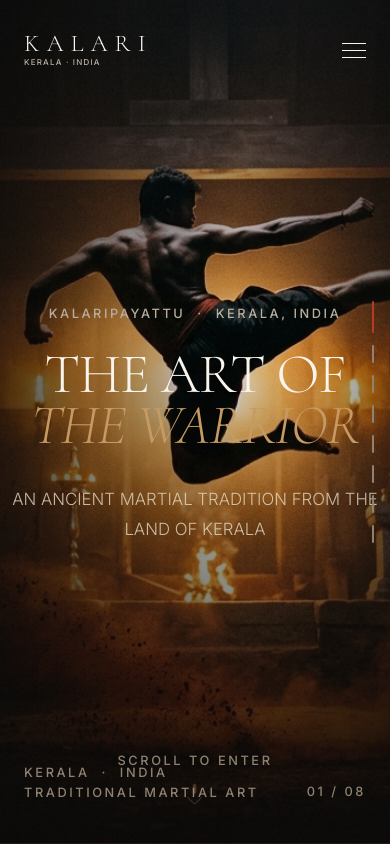
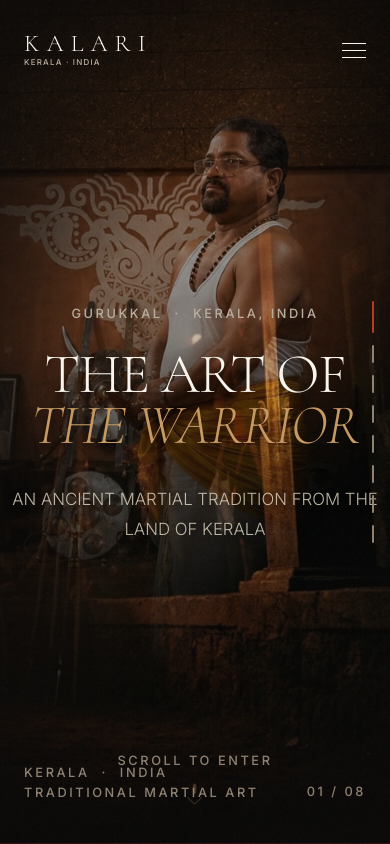
Before and after one commit to brixsoftworks/kalari-site, a Next.js app: page / in a window 390 px wide. Shown: the top 844 px of the page. Built offline with nearby package versions, Linux system fonts and the light colour scheme.

Commit message:
feat: Add Gurukkal photo to Hero background and dynamically merge it with the warrior image using a gradient mask

```diff
--- a/components/sections/Hero.tsx
+++ b/components/sections/Hero.tsx
@@ -28,7 +28,7 @@ export default function Hero() {
     const isMobile = window.innerWidth < 768;
 
     const ctx = gsap.context(() => {
-      // Zoom effect on scroll
+      // Zoom warrior background layer on scroll
       gsap.to(layer1Ref.current, {
         scale: isMobile ? 1.25 : 1.35,
         ease: "none",
@@ -40,10 +40,9 @@ export default function Hero() {
         },
       });
 
-      if (!isMobile) {
-        // Zoom cutout faster on desktop for 3D parallax
+      // Zoom Gurukkal foreground layer at a different rate for parallax separation
       gsap.to(layer3Ref.current, {
-          scale: 1.45,
+        scale: isMobile ? 1.22 : 1.48,
         ease: "none",
         scrollTrigger: {
           trigger: containerRef.current,
@@ -52,7 +51,6 @@ export default function Hero() {
           scrub: true,
         },
       });
-      }
     }, containerRef);
 
     return () => ctx.revert();
@@ -85,9 +83,9 @@ export default function Hero() {
       const scrollY = window.scrollY;
 
       // Camera orbital panning driven by scroll
-      const cameraX = -scrollY * 0.45; // Camera moves to the right, shifting world to the left
+      const cameraX = -scrollY * 0.45;
       const cameraY = scrollY * 0.12;
-      const cameraRotY = scrollY * 0.045; // Orbit camera rotation around Y-axis
+      const cameraRotY = scrollY * 0.045;
       const cameraRotX = scrollY * -0.012;
 
       const totalRotX = (currentY * -6) + cameraRotX;
@@ -98,15 +96,16 @@ export default function Hero() {
         bgRef.current.style.transform = `perspective(1200px) rotateX(${totalRotX}deg) rotateY(${totalRotY}deg) translate3d(${cameraX}px, ${cameraY}px, 0)`;
       }
       if (layer1Ref.current) {
-        // Multi-layered depth shifts
+        // Leaping warrior shifts deeper
         layer1Ref.current.style.transform = `translate3d(${currentX * -15}px, ${currentY * -15}px, -150px)`;
       }
       if (layer2Ref.current) {
         layer2Ref.current.style.transform = `translate3d(${currentX * 18}px, ${currentY * 18}px, -30px)`;
       }
       if (layer3Ref.current) {
-        const warriorZ = 100 + Math.min(100, scrollY * 0.15);
-        layer3Ref.current.style.transform = `translate3d(${currentX * 28}px, ${currentY * 28}px, ${warriorZ}px)`;
+        // Gurukkal shifts in the foreground to create depth pop
+        const guruZ = 120 + Math.min(120, scrollY * 0.22);
+        layer3Ref.current.style.transform = `translate3d(${currentX * 32}px, ${currentY * 32}px, ${guruZ}px)`;
       }
 
       rafId = requestAnimationFrame(updatePosition);
@@ -122,7 +121,7 @@ export default function Hero() {
   }, []);
 
   const scrollDown = () => {
-    document.getElementById("kalari")?.scrollIntoView({ behavior: "smooth" });
+    document.getElementById("practice")?.scrollIntoView({ behavior: "smooth" });
   };
 
   return (
@@ -133,7 +132,7 @@ export default function Hero() {
       style={{ height: "100svh", minHeight: "600px", background: "var(--c-void)" }}
       aria-label="Hero — The Art of the Warrior"
     >
-      {/* 3D Parallax Container (Bleed margins applied via styling to prevent edges from rotating/translating into view) */}
+      {/* 3D Parallax Container */}
       <div
         ref={bgRef}
         className="absolute transition-transform duration-75 ease-out hero-container-3d"
@@ -143,42 +142,43 @@ export default function Hero() {
         }}
         aria-hidden="true"
       >
-        {/* Layer 1: Main background image */}
+        {/* Layer 1: Main background image (Leaping warrior on the right) */}
         <div
           ref={layer1Ref}
           className="absolute inset-0 hero-bg-layer"
           style={{
             backgroundImage: "url('/images/movement.jpg')",
             backgroundSize: "cover",
-            backgroundPosition: "center 30%",
+            backgroundPosition: "right 30%",
             opacity: loaded ? 1 : 0,
             transition: "opacity 2.4s cubic-bezier(0.16, 1, 0.3, 1)",
             transformStyle: "preserve-3d",
           }}
         />
 
-        {/* Layer 2: Warm firelight glow (Desktop only) */}
+        {/* Layer 2: Warm firelight glow */}
         <div
           ref={layer2Ref}
-          className="absolute inset-0 pointer-events-none opacity-40 mix-blend-color-dodge hidden md:block"
+          className="absolute inset-0 pointer-events-none opacity-30 mix-blend-color-dodge"
           style={{
-            background: "radial-gradient(circle at 50% 50%, rgba(201, 76, 46, 0.5) 0%, transparent 60%)",
+            background: "radial-gradient(circle at 40% 50%, rgba(201, 76, 46, 0.4) 0%, transparent 60%)",
             transformStyle: "preserve-3d",
           }}
         />
 
-        {/* Layer 3: Dynamic Warrior Cutout (Desktop only) */}
+        {/* Layer 3: Gurukkal foreground overlay (Merged diagonally on left/bottom-left) */}
         <div
           ref={layer3Ref}
-          className="absolute inset-0 hidden md:block"
+          className="absolute inset-0 hero-guru-layer"
           style={{
-            backgroundImage: "url('/images/movement.jpg')",
+            backgroundImage: "url('/images/guru_hero.jpg')",
             backgroundSize: "cover",
-            backgroundPosition: "center 30%",
+            backgroundPosition: "left 25%",
             opacity: loaded ? 1 : 0,
-            clipPath: "polygon(22% 10%, 78% 10%, 85% 90%, 15% 90%)",
             transition: "opacity 2.4s cubic-bezier(0.16, 1, 0.3, 1)",
             transformStyle: "preserve-3d",
+            WebkitMaskImage: "linear-gradient(135deg, rgba(0,0,0,1) 0%, rgba(0,0,0,0.92) 32%, rgba(0,0,0,0) 68%)",
+            maskImage: "linear-gradient(135deg, rgba(0,0,0,1) 0%, rgba(0,0,0,0.92) 32%, rgba(0,0,0,0) 68%)",
           }}
         />
 
@@ -214,7 +214,7 @@ export default function Hero() {
           }}
         >
           <span className="text-meta">
-            KALARIPAYATTU &nbsp;·&nbsp; KERALA, INDIA
+            GURUKKAL &nbsp;·&nbsp; KERALA, INDIA
           </span>
         </div>
 
@@ -226,6 +226,7 @@ export default function Hero() {
               color: "var(--c-ivory)",
               transform: loaded ? "translateY(0)" : "translateY(100%)",
               transition: "transform 1.4s cubic-bezier(0.16, 1, 0.3, 1) 0.6s",
+              textShadow: "0 4px 12px rgba(10,9,8,0.5)",
             }}
           >
             THE ART OF
@@ -246,7 +247,7 @@ export default function Hero() {
         >
           <p
             className="text-body"
-            style={{ color: "var(--c-parchment)", opacity: 0.8, fontSize: "1.05rem" }}
+            style={{ color: "var(--c-parchment)", opacity: 0.8, fontSize: "1.05rem", textShadow: "0 2px 8px rgba(10,9,8,0.6)" }}
           >
             AN ANCIENT MARTIAL TRADITION FROM THE LAND OF KERALA
           </p>
@@ -345,7 +346,7 @@ export default function Hero() {
       {/* Responsive adjustments & Bleed styling */}
       <style jsx>{`
         .hero-container-3d {
-          inset: -15% -20%; /* 15% vertical and 20% horizontal bleed to fully fill gaps during pans/tilts */
+          inset: -15% -20%; /* Bleed margins to fully fill gaps during pans/tilts */
         }
         @media (max-width: 767px) {
           .hero-container-3d {
@@ -353,15 +354,13 @@ export default function Hero() {
             width: 100%;
             height: 100%;
           }
+          .hero-guru-layer {
+            background-position: 40% center !important;
+            WebkitMaskImage: linear-gradient(to bottom, rgba(0,0,0,1) 40%, rgba(0,0,0,0) 90%) !important;
+            maskImage: linear-gradient(to bottom, rgba(0,0,0,1) 40%, rgba(0,0,0,0) 90%) !important;
+          }
           .hero-bg-layer {
-            filter: none !important;
-            opacity: 1 !important;
-          }
-        }
-        @media (min-width: 768px) {
-          .hero-bg-layer {
-            filter: blur(6px) brightness(0.6) saturate(0.8) !important;
-            opacity: 0.35 !important;
+            background-position: right center !important;
           }
         }
       `}</style>
```
Also changed, not shown: public/images/guru_hero.jpg (added), 1 other file (tests, documents, lock files or other folders). Lines whose indentation alone changed are shown as unchanged.
